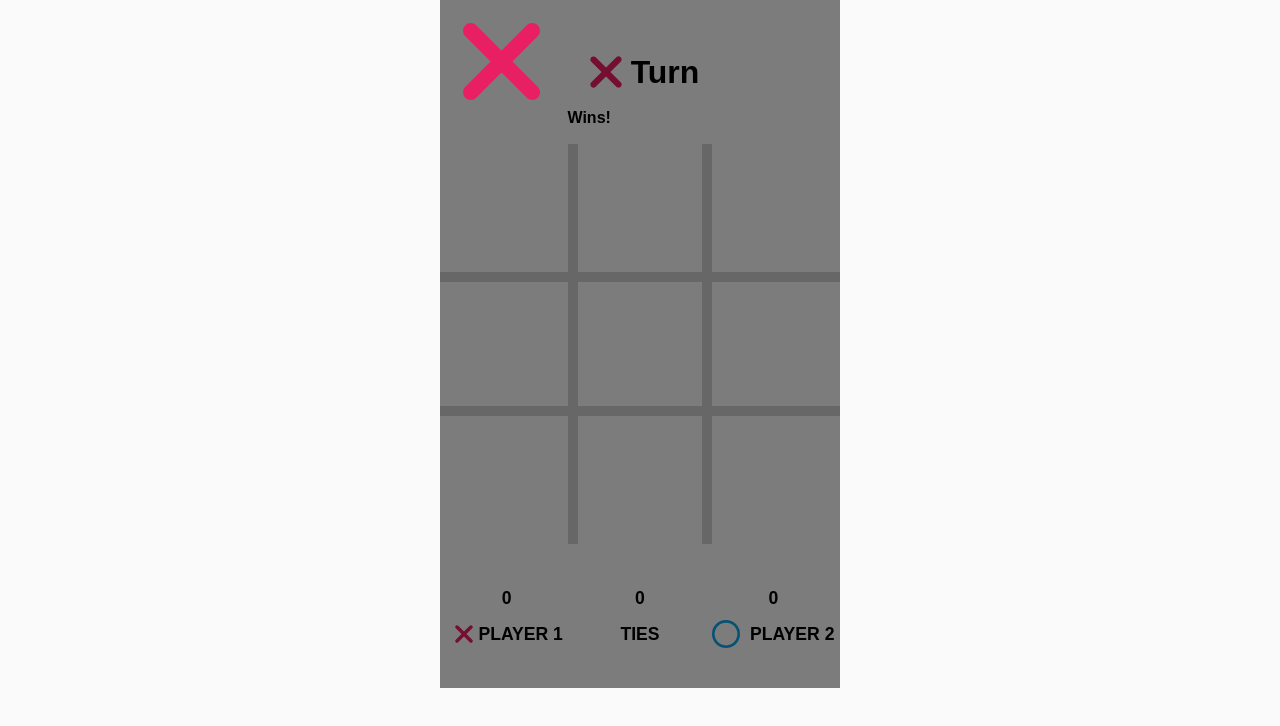
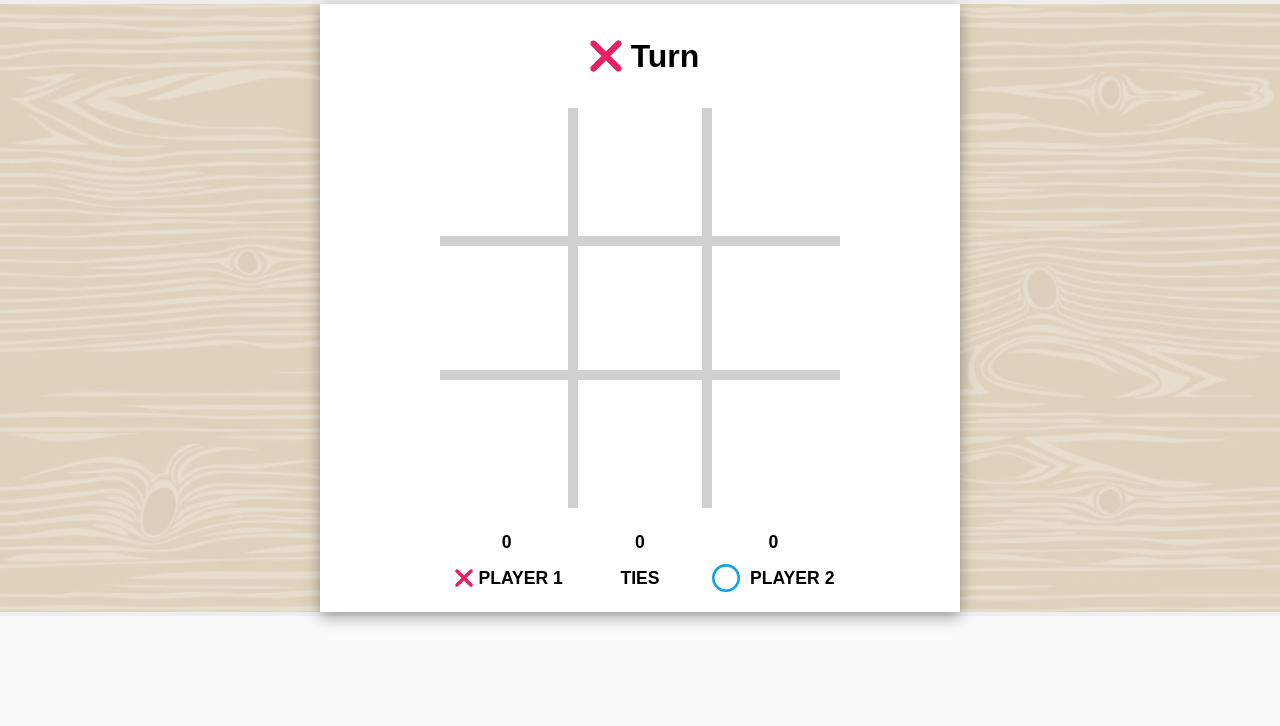
Before and after one commit to Cesar4280/dev, a React (Vite) app in the folder tic-tac-toe/: page / in a window 1280 px wide. Shown: the top 726 px of the page. Built offline with nearby package versions, Linux system fonts and the light colour scheme.

Commit message:
Mejorando el Layout

```diff
--- a/tic-tac-toe/src/App.css
+++ b/tic-tac-toe/src/App.css
@@ -1,18 +1,65 @@
+.container-board-game {
+    width: 100vw;
+    border-top: .3rem solid #eee;
+    border-bottom: .3rem solid #eee;
+    display: flex;
+    flex-direction: column;
+    justify-content: center;
+    align-items: center;
+    background-image: url(./assets/wood.webp);
+    background-color: rgba(201, 190, 174, 0.6);
+    background-size: cover;
+    background-repeat: no-repeat;
+    background-position: center;
+    background-blend-mode: soft-light;
+}
+
+.game-section {
+    width: 50vw;
+    position: relative;
+    background-color: #fff;
+    box-shadow: rgba(0, 0, 0, 0.35) 0px 5px 15px;
+}
+
 .board-game {
+    /* background-color: #e8b75b; */
     width: 25rem;
     margin: 0 auto;
     display: flex;
     flex-direction: column;
-    position: relative;
+}
+
+.overlay-mask {
+    visibility: hidden;
+    position: absolute;
+    inset: 0;
+    cursor: pointer;
+    /* background-color: rgba(0, 255, 157, 0.508); */
 }
 
 .modal-game-over {
+    width: 100%;
+    height: calc(100% / 6.5);
     position: absolute;
-    top: 0;
-    left: 0;
-    width: 100%;
-    height: 100%;
-    background-color: rgba(0, 0, 0, .5);
+    top: 50%;
+    left: 0%;
+    transform: translateY(-50%);
+    display: flex;
+    flex-direction: column;
+    align-items: center;
+    justify-content: center;
+    color: #fff;
+    font-weight: bold;
+    text-align: center;
+    background-color: rgba(0, 0, 0, 0.8);
+    line-height: 2.25rem;
+}
+
+.modal-game-over>.end-game {
+    display: flex;
+    align-items: center;
+    justify-content: center;
+    font-size: 2rem;
 }
 
 .container {
@@ -36,6 +83,8 @@
     border-width: .34rem;
     border-style: solid;
     border-color: #d0d0d0;
+    background-color: transparent;
+    cursor: pointer;
 }
 
 .container>.item.item-0 {
@@ -75,17 +124,17 @@
 }
 
 .board-game>.display-turn {
+    height: 6.5rem;
     display: flex;
     align-items: center;
     justify-content: center;
-    height: 9rem;
     font-size: 2rem;
 }
 
 .board-game>.scores {
-    height: 9rem;
     display: grid;
     grid-template-columns: repeat(3, 1fr);
+    height: 6.5rem;
 }
 
 .case-score {
@@ -102,3 +151,14 @@
     justify-content: center;
     align-items: center;
 }
+
+.active {
+    visibility: visible;
+}
+
+/* smartphones, portrait iPhone, portrait 480x320 phones (Android) */
+@media (max-width:801px) {
+    .game-section {
+        width: 100vw;
+    }
+}
--- a/tic-tac-toe/src/App.jsx
+++ b/tic-tac-toe/src/App.jsx
@@ -13,9 +13,9 @@ export default function App() {
     // contansts
     const CROSS = Symbol("CROSS")
     const CIRCLE = Symbol("CIRCLE")
-    const TIE = Symbol("TIE")
+    const FINISHED_WITH_TIE = Symbol("FINISHED_WITH_TIE")
     const ONGOING = Symbol("ONGOING")
-    const FINISHED = Symbol("FINISHED")
+    const FINISHED_WITH_WINNER = Symbol("FINISHED_WITH_WINNER")
 
     const PLAYERS = {
         [CROSS]: "CROSS",
@@ -23,8 +23,8 @@ export default function App() {
     }
     const GAME_STATUS = {
         [ONGOING]: "ONGOING",
-        [FINISHED]: "FINISHED",
-        [TIE]: "TIE"
+        [FINISHED_WITH_WINNER]: "FINISHED_WITH_WINNER",
+        [FINISHED_WITH_TIE]: "FINISHED_WITH_TIE"
     }
     const WINNING_COMBINATIONS = [
         { NAME: "topRow", POSITIONS: [0, 1, 2] },
@@ -89,18 +89,18 @@ export default function App() {
         for (const COMBINATION of WINNING_COMBINATIONS) {
             hasWinner = isWinnerWithThisCombination(updatedBoard, COMBINATION)
             if (hasWinner) {
-                setGameStatus(GAME_STATUS[FINISHED])
+                setGameStatus(GAME_STATUS[FINISHED_WITH_WINNER])
                 increaseScoreForPlayer(turn)
-                resetGame()
+                // resetGame()
                 break
             }
         }
         if (!hasWinner) {
             const CAN_CONTINUE = emptySpacesExist(updatedBoard)
             if (!CAN_CONTINUE) {
-                setGameStatus(GAME_STATUS[TIE])
+                setGameStatus(GAME_STATUS[FINISHED_WITH_TIE])
                 increaseScoreForPlayer(NONE)
-                resetGame()
+                // resetGame()
             }
         }
     }
@@ -131,7 +131,20 @@ export default function App() {
         setGameStatus(GAME_STATUS[ONGOING])
     }
 
+    const displayEndGame = (gameStatus) => {
+        switch (gameStatus) {
+            case GAME_STATUS[FINISHED_WITH_TIE]:
+                return "Draw!"
+            case GAME_STATUS[FINISHED_WITH_WINNER]:
+                return `Player ${turn === PLAYERS[CROSS] ? 1 : 2} Wins!`
+            default:
+                return null
+        }
+    }
+
     return (
+        <div className="container-board-game">
+            <div className="game-section">
                 <main className="board-game">
                     <section className="display-turn">
                         {turn === PLAYERS[CROSS]
@@ -165,10 +178,15 @@ export default function App() {
                             </div>
                         </div>
                     </section>
-            <section className="modal-game-over">
-                <DrawSymbol symbolType={turn} /> Wins!
+                    <section className={`overlay-mask ${gameStatus !== GAME_STATUS[ONGOING] && "active"}`} onClick={resetGame}>
+                        <div className="modal-game-over">
+                            <h1 className="end-game">{displayEndGame(gameStatus)}</h1>
+                            <span className="reset-game">Press anywhere to play again.</span>
+                        </div>
                     </section>
-        </main >
+                </main>
+            </div>
+        </div>
     )
 
 }
--- a/tic-tac-toe/src/components/square/Square.jsx
+++ b/tic-tac-toe/src/components/square/Square.jsx
@@ -3,6 +3,10 @@ export default function Square({ children, index, attemptToMark }) {
     const SQUARE_DESIGN = `item item-${index}`
     const updateSquare = () => attemptToMark(index)
 
-    return <div className={SQUARE_DESIGN} onClick={updateSquare}>{children}</div>
+    return (
+        <button type="button" className={SQUARE_DESIGN} onClick={updateSquare} role="button">
+            {children}
+        </button>
+    )
 
 }
```
Also changed, not shown: tic-tac-toe/src/assets/wood.webp (added). Lines whose indentation alone changed are shown as unchanged.
